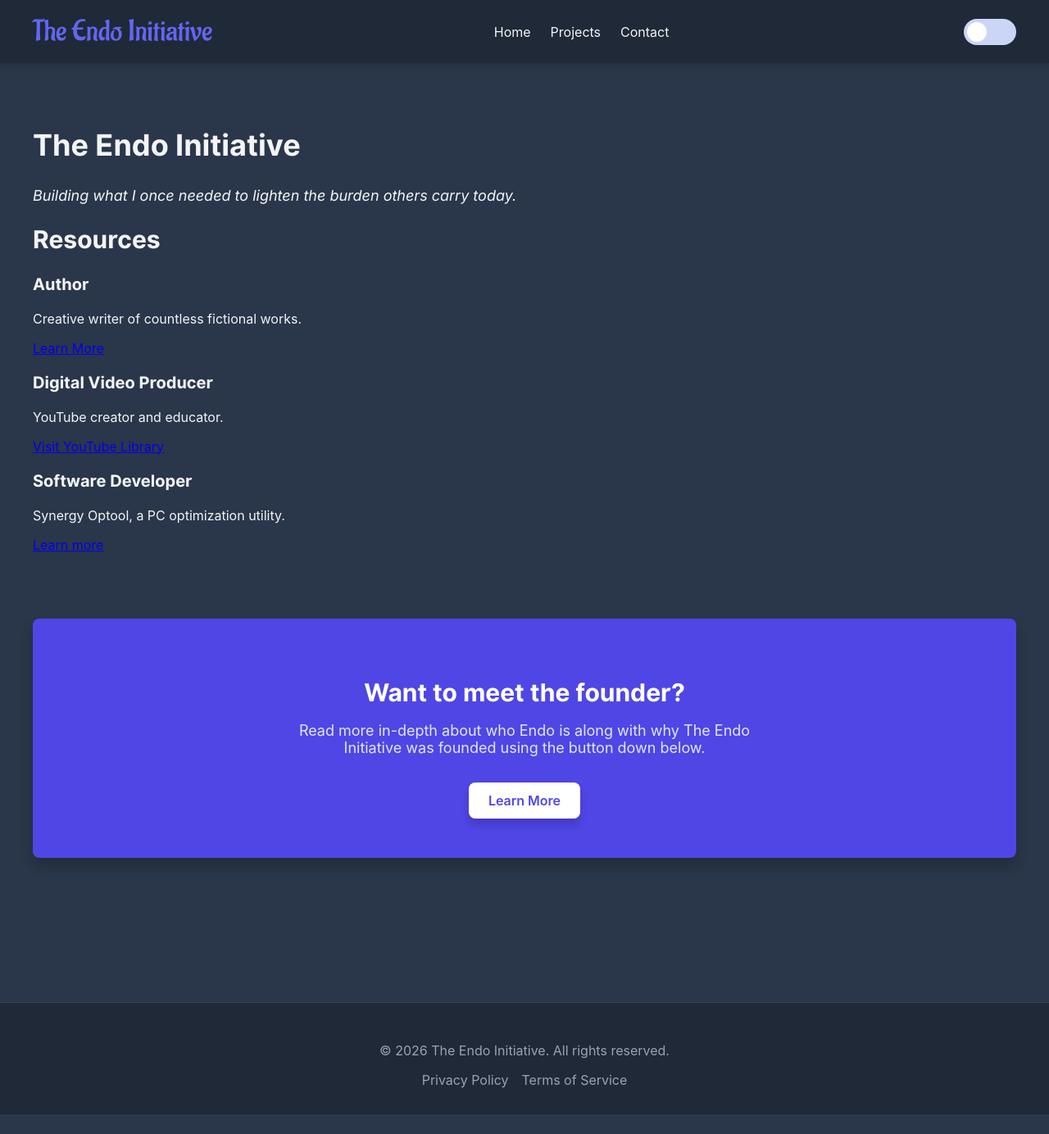
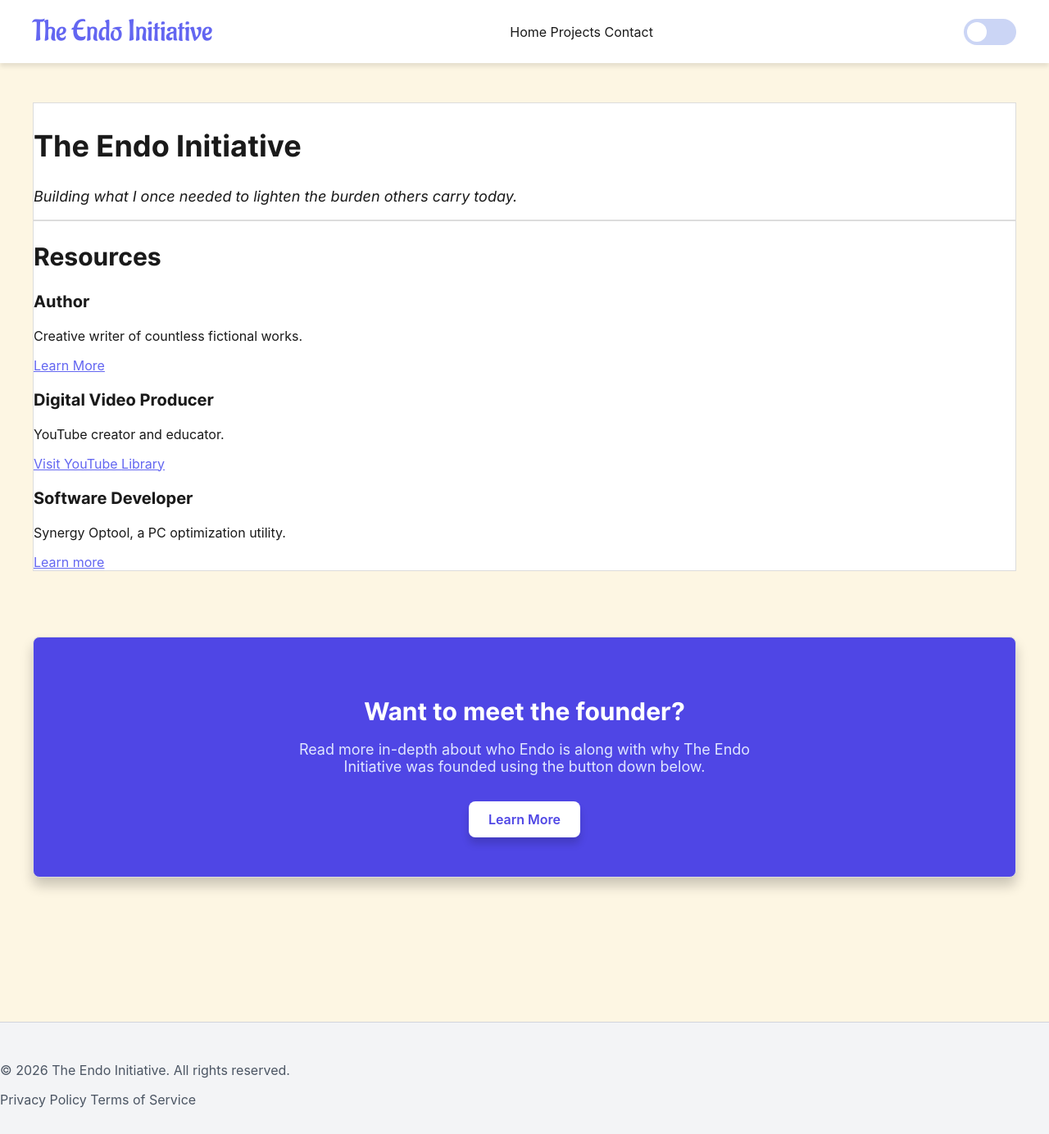
Before and after one commit to Endo-Kazuki/EndoInitiative, a Jekyll site: the page built from index.html, in a window 1280 px wide and 1384 px high. Shown: the whole window at 82% size. Built offline with Jekyll 4.4.1, drawn with Linux system fonts in a browser that asks for light colours; some web fonts are replaced.

Commit message:
Update style.css

```diff
--- a/assets/css/style.css
+++ b/assets/css/style.css
@@ -1,72 +1,79 @@
-/* Base styles for the site */
-.site-body {
-    background-color: #2a3649; /* Tailwind bg-gray-900 */
-    color: #f3f4f6; /* Tailwind text-gray-100 */
+/* ===== Light/Dark mode variables ===== */
+
+/* LIGHT MODE — default */
+:root {
+  /* Core */
+  --bg: #fdf6e3;          /* soft cream background */
+  --text: #1a1a1a;        /* dark text */
+
+  /* Surfaces */
+  --card: #ffffff;        /* card / section background */
+  --border: #dcdcdc;      /* light gray border */
+
+  /* Accent */
+  --primary: #6366f1;     /* indigo for links/buttons */
+  --primary-soft: #e0e7ff;
+
+  /* Header / Nav */
+  --header-bg: #ffffff;
+  --header-text: #1a1a1a;
+
+  /* Footer */
+  --footer-bg: #f3f4f6;
+  --footer-text: #4b5563;
+  --footer-border: #d1d5db;
+}
+
+/* DARK MODE — your current colors */
+[data-theme="dark"] {
+  --bg: #2a3649;           /* Tailwind bg-gray-900 */
+  --text: #f3f4f6;         /* Tailwind text-gray-100 */
+
+  --card: #1e293b;
+  --border: #334155;
+
+  --primary: #818cf8;
+  --primary-soft: #1e1b4b;
+
+  --header-bg: #1f2937;    /* Tailwind bg-gray-800 */
+  --header-text: #e5e7eb;
+
+  --footer-bg: #1f2937;
+  --footer-text: #9ca3af;
+  --footer-border: #374151;
+}
+
+/* ===== APPLY VARIABLES ===== */
+
+body, .site-body {
+  background-color: var(--bg);
+  color: var(--text);
   font-family: 'Inter', sans-serif;
   margin: 0;
   padding: 0;
+  transition: background 0.3s ease, color 0.3s ease;
 }
 
-/* Container for main content */
 .site-main {
-    max-width: 1200px; /* roughly Tailwind container */
-    margin: 0 auto; /* center horizontally */
-    padding: 3rem 1.5rem; /* roughly px-6 py-12 */
+  max-width: 1200px;
+  margin: 0 auto;
+  padding: 3rem 1.5rem;
 }
 
-
-/* end of basic site styling */
-
-/* start of footer */
-/* Footer styles */
-.site-footer {
-    background-color: #1f2937; /* Tailwind bg-gray-800 */
-    color: #9ca3af; /* Tailwind text-gray-400 */
-    margin-top: 3rem; /* Tailwind mt-12 */
-    padding: 2rem 0; /* Tailwind py-8 */
-    border-top: 1px solid #374151; /* Tailwind border-gray-700 */
-}
-
-.footer-container {
-    max-width: 1200px; /* Tailwind container */
-    margin: 0 auto;
-    padding: 0 1.5rem; /* Tailwind px-6 */
-    text-align: center;
-}
-
-.footer-links {
-    margin-top: 1rem; /* Tailwind mt-4 */
-    display: flex;
-    justify-content: center;
-    gap: 1rem; /* Tailwind space-x-4 */
-}
-
-.footer-links a {
-    color: #9ca3af;
-    text-decoration: none;
-    transition: color 150ms ease;
-}
-
-.footer-links a:hover {
-    color: #6366f1; /* Tailwind indigo-400 */
-}
-
-/* end of footer */
-/* start of header */
-
-/* Header styles */
+/* Header */
 .site-header {
-    background-color: #1f2937; /* Tailwind bg-gray-800 */
-    box-shadow: 0 4px 6px rgba(0,0,0,0.1); /* Tailwind shadow-md */
+  background-color: var(--header-bg);
+  color: var(--header-text);
+  box-shadow: 0 4px 6px rgba(0,0,0,0.1);
   position: sticky;
   top: 0;
   z-index: 50;
 }
 
 .nav-container {
-    max-width: 1200px; /* Tailwind container */
+  max-width: 1200px;
   margin: 0 auto;
-    padding: 1rem 1.5rem; /* Tailwind px-6 py-4 */
+  padding: 1rem 1.5rem;
   display: flex;
   justify-content: space-between;
   align-items: center;
@@ -75,71 +82,59 @@
 .site-title {
   font-family: 'Aladin', cursive;
   font-size: 2.25rem;
-    font-weight: 400; /* Aladin only has one weight */
-    color: #6366f1;
+  font-weight: 400;
+  color: var(--primary);
   text-decoration: none;
 }
 
-
-.nav-links {
-    display: none; /* hidden on small screens */
-    gap: 1.5rem; /* Tailwind space-x-6 */
-}
-
 .nav-links a {
-    color: #f3f4f6; /* Tailwind text-gray-100 (lighter text) */
+  color: var(--header-text);
   text-decoration: none;
   transition: color 150ms ease;
 }
 
 .nav-links a:hover {
-    color: #6366f1; /* Tailwind indigo-400 */
+  color: var(--primary);
 }
 
-/* Show nav links on medium+ screens */
-@media (min-width: 768px) {
-    .nav-links {
-        display: flex;
-    }
-}
-/* end of header */
-
-
-/* ===== Light/Dark mode ===== */
-:root {
-  /* Core */
-  --bg: #ffffff;
-  --text: #111827;
-
-  /* Surfaces */
-  --card: #f1f5f9;
-  --border: #e5e7eb;
-
-  /* Accent */
-  --primary: #4f46e5;
-  --primary-soft: #e0e7ff;
-
-  /* Header */
-  --header-bg: #ffffff;
-  --header-text: #111827;
+/* Footer */
+.site-footer {
+  background-color: var(--footer-bg);
+  color: var(--footer-text);
+  margin-top: 3rem;
+  padding: 2rem 0;
+  border-top: 1px solid var(--footer-border);
 }
 
-[data-theme="dark"] {
-  --bg: #0f172a;
-  --text: #e5e7eb;
-
-  --card: #1e293b;
-  --border: #334155;
-
-  --primary: #818cf8;
-  --primary-soft: #1e1b4b;
-
-  --header-bg: #020617;
-  --header-text: #e5e7eb;
+.footer-links a {
+  color: var(--footer-text);
+  text-decoration: none;
+  transition: color 150ms ease;
 }
 
+.footer-links a:hover {
+  color: var(--primary);
+}
 
-/* ===== THEME TOGGLE ===== */
+/* Cards / Sections */
+.card, section {
+  background-color: var(--card);
+  border: 1px solid var(--border);
+  transition: background 0.3s ease, border 0.3s ease;
+}
+
+/* Links / Buttons */
+a {
+  color: var(--primary);
+}
+
+button {
+  background-color: var(--primary);
+  color: #ffffff;
+}
+
+/* ===== THEME TOGGLE (sun/moon) ===== */
+
 .theme-toggle {
   position: relative;
   width: 64px;
@@ -148,14 +143,12 @@
   cursor: pointer;
 }
 
-/* Hide checkbox */
 .theme-toggle input {
   opacity: 0;
   width: 0;
   height: 0;
 }
 
-/* Track */
 .slider {
   position: absolute;
   inset: 0;
@@ -164,7 +157,6 @@
   transition: background 0.3s ease;
 }
 
-/* Knob */
 .slider::before {
   content: "";
   position: absolute;
@@ -177,16 +169,13 @@
   transition: transform 0.35s ease;
 }
 
-/* Icons */
 .icon {
   position: absolute;
   top: 50%;
   transform: translateY(-50%);
   font-size: 16px;
   pointer-events: none;
-  transition:
-    opacity 0.3s ease,
-    transform 0.4s ease;
+  transition: opacity 0.3s ease, transform 0.4s ease;
 }
 
 .sun {
@@ -200,9 +189,8 @@
   transform: translateY(-50%) rotate(90deg);
 }
 
-/* Checked (dark mode) */
 .theme-toggle input:checked ~ .slider {
-  background: #4f46e5;
+  background: var(--primary);
 }
 
 .theme-toggle input:checked ~ .slider::before {
@@ -219,10 +207,10 @@
   transform: translateY(-50%) rotate(0deg);
 }
 
-/* Hover polish */
 .theme-toggle:hover .slider {
   background: #a5b4fc;
 }
+
 
 
 
```
Lines whose indentation alone changed are shown as unchanged.
